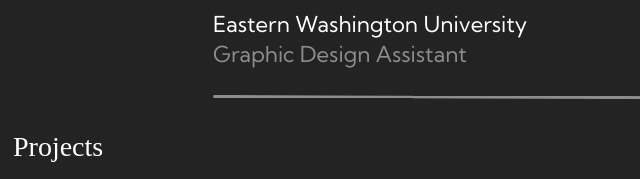
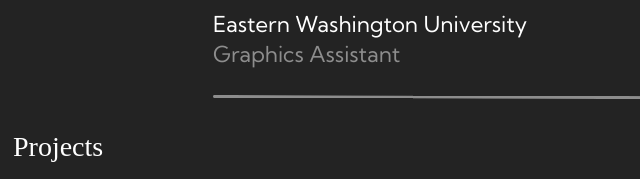
Before and after one commit to RadiantCyrus/Portfolio, a plain HTML site: page index.html in a window 1280 px wide. Shown: the part 528-707 px from the top of the page, 27-667 px from the left. Drawn offline with Linux system fonts and the light colour scheme; a web font is replaced by a local one.

Commit message:
Change role title from 'Graphic Design Assistant' to 'Graphics Assistant'

```diff
--- a/index.html
+++ b/index.html
@@ -37,7 +37,7 @@
       <div class="entry">
         <p class="entry__text">
           <span class="entry__name">Eastern Washington University</span>
-          <span class="entry__role">Graphic Design Assistant</span>
+          <span class="entry__role">Graphics Assistant</span>
         </p>
         <p class="entry__date">2026 - Current</p>
       </div>
```
